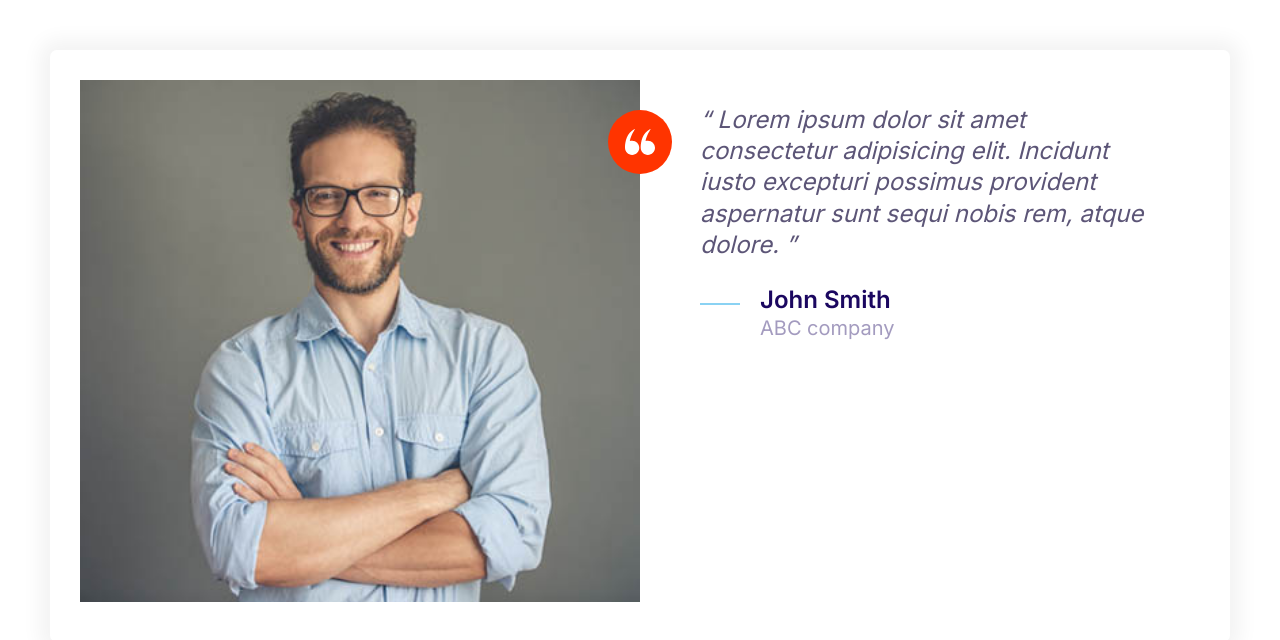
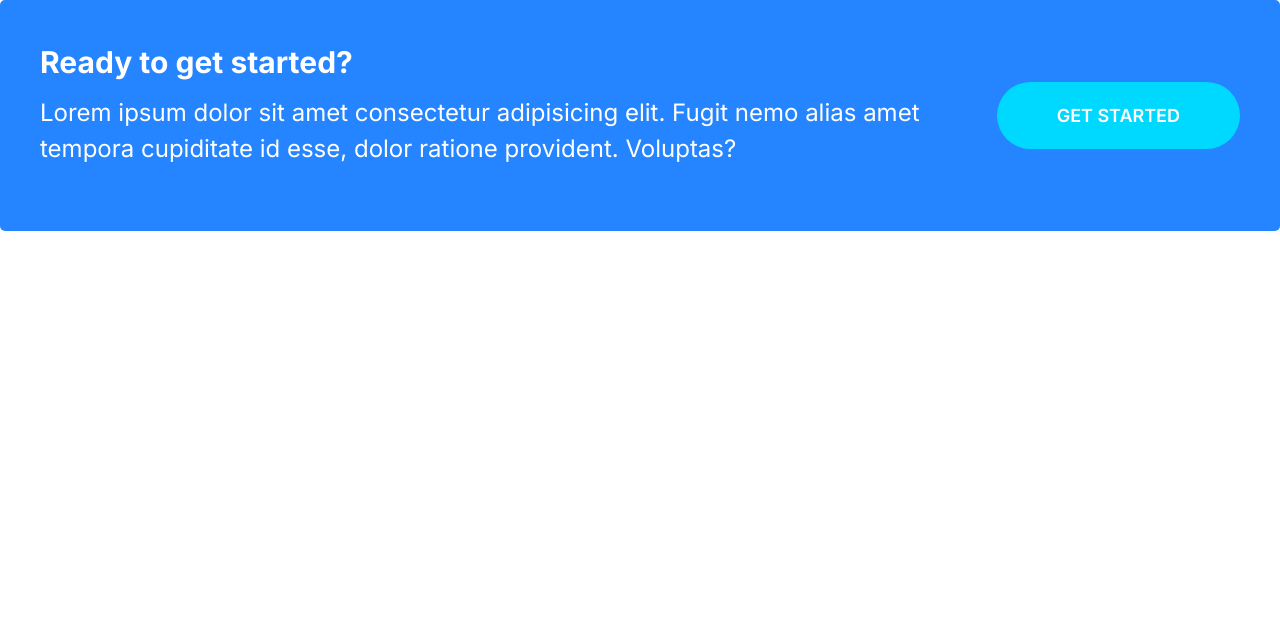
Before and after one commit to adilya2001/atrix, a plain HTML site: page index.html in a window 1280 px wide. Drawn offline with Linux system fonts and the light colour scheme.

Commit message:
callouts define

```diff
--- a/css/styles.css
+++ b/css/styles.css
@@ -248,6 +248,11 @@ a {
 .btn--outline:hover {
   background: #fff;
   color: var(--color-headings);
+}
+
+.btn--stretched{
+padding-left: 6rem;
+padding-right: 6rem;
 }
 
 .btn--block {
@@ -501,3 +506,46 @@ width: 100%;
   margin-left: 6rem;
   }
 }
+
+/* callouts */
+.callout{
+  padding: 4rem;
+  border-radius: 5px ;
+}
+
+.callout--primary{
+  background: var(--color-primary);
+  color:#fff
+}
+
+.callout__heading{
+  color: #fff;
+  margin-top: 0;
+  font-size: 3rem;
+
+}
+
+.callout .btn{
+  justify-self: center;
+  align-self: center;
+}
+
+.callout__content{
+text-align: center;
+}
+
+@media screen and (min-width: 768px) {
+
+  .callout .grid--1x2{
+    grid-template-columns: 1fr auto;
+  }
+
+  .callout__content{
+    text-align: left;
+  }
+
+  .callout .btn{
+    justify-self: start;
+    margin-left: 0 2rem;
+  }
+}
--- a/index.html
+++ b/index.html
@@ -13,37 +13,18 @@
       rel="stylesheet"
     />
   </head>
-  <body style="padding: 5rem">
-    <div class="card testimonial">
+  <body>
+    <div class="callout callout--primary">
       <div class="grid grid--1x2">
-        <div class="testimonial__image">
-          <img src="css/images/testimonial.jpg" alt="A happy man" />
-          <span class="icon-container icon-container--accent">
-            <svg class="icon icon--primary icon--white icon--small">
-              <use xlink:href="css/images/sprite.svg#quotes"></use>
-            </svg>
-          </span>
+        <div class="callout__content">
+          <h2 class="callout__heading">Ready to get started?</h2>
+          <p>
+            Lorem ipsum dolor sit amet consectetur adipisicing elit. Fugit nemo
+            alias amet tempora cupiditate id esse, dolor ratione provident.
+            Voluptas?
+          </p>
         </div>
-        <blockquote class="quote">
-          <p class="quote__text">
-            Lorem ipsum dolor sit amet consectetur adipisicing elit. Incidunt
-            iusto excepturi possimus provident aspernatur sunt sequi nobis rem,
-            atque dolore.
-          </p>
-          <footer>
-            <div class="media">
-              <div class="media__image">
-                <svg class="icon icon--primary quote__line">
-                  <use xlink:href="css/images/sprite.svg#line"></use>
-                </svg>
-              </div>
-              <div class="media__body">
-                <h3 class="media__title quote__author">John Smith</h3>
-                <p class="quote__organization">ABC company</p>
-              </div>
-            </div>
-          </footer>
-        </blockquote>
+        <a href="#" class="btn btn--secondary btn--stretched">Get Started</a>
       </div>
     </div>
   </body>
```
Also changed, not shown: css/components/callout.html (added, +13 -0 lines).
